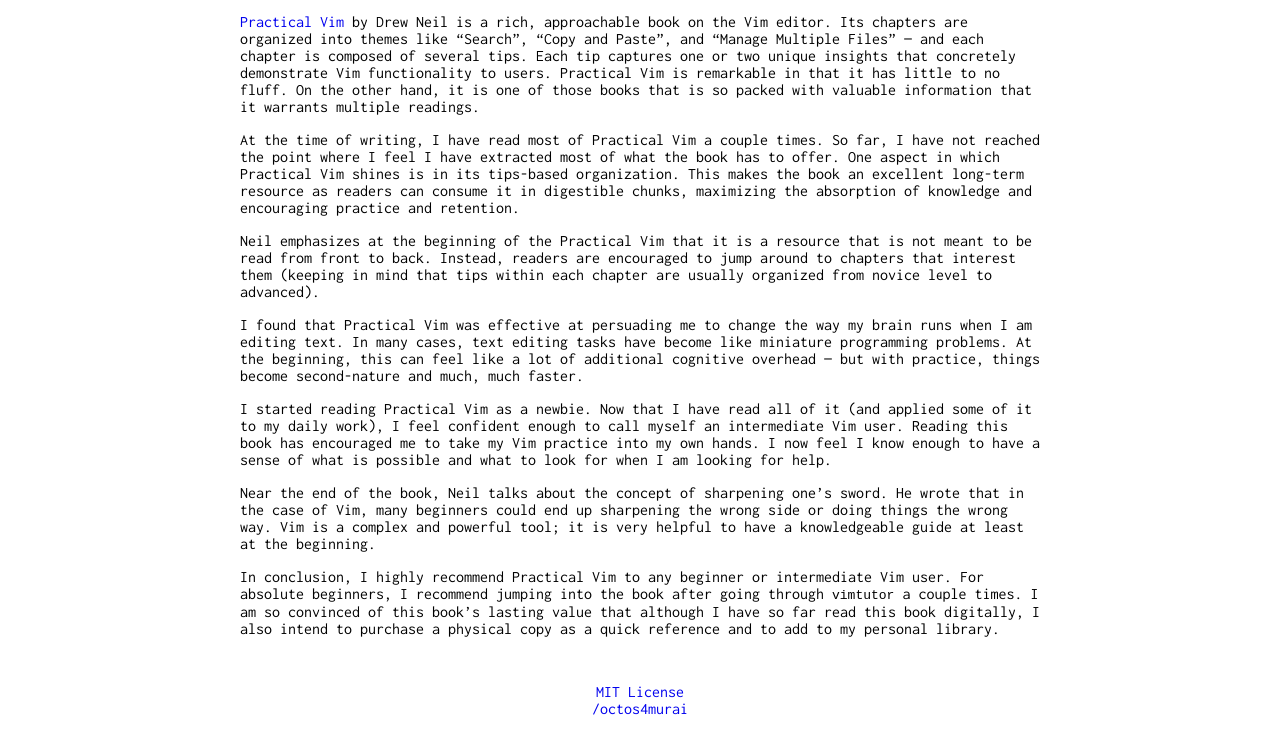
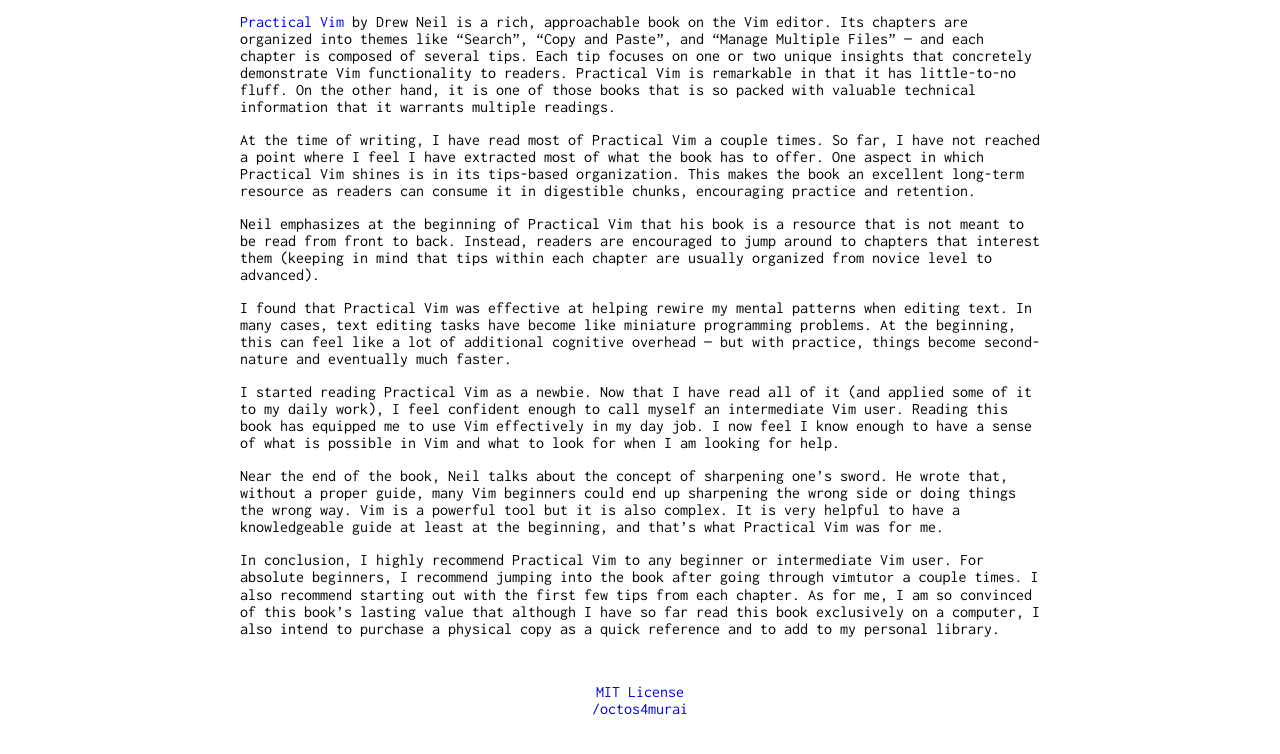
Before and after one commit to octos4murai/personal-site, an Eleventy site: page posts/2021/practical-vim-by-drew-neil.md in a window 1280 px wide. Shown: the part 162-916 px from the top of the page. Built offline with nearby package versions, Linux system fonts and the light colour scheme; Eleventy itself is replaced by a stand-in of ours; files that its build step writes are made by us from their sources; what markdown-it-sup would draw is missing.

Commit message:
Tweak post

```diff
--- a/posts/2021/practical-vim-by-drew-neil.md
+++ b/posts/2021/practical-vim-by-drew-neil.md
@@ -4,16 +4,16 @@
 date: 2021-02-21
 ---
 
-[Practical Vim](https://www.goodreads.com/book/show/13607232-practical-vim) by Drew Neil is a rich, approachable book on the Vim editor. Its chapters are organized into themes like "Search", "Copy and Paste", and "Manage Multiple Files" --- and each chapter is composed of several tips. Each tip captures one or two unique insights that concretely demonstrate Vim functionality to users. Practical Vim is remarkable in that it has little to no fluff. On the other hand, it is one of those books that is so packed with valuable information that it warrants multiple readings.
+[Practical Vim](https://www.goodreads.com/book/show/13607232-practical-vim) by Drew Neil is a rich, approachable book on the Vim editor. Its chapters are organized into themes like "Search", "Copy and Paste", and "Manage Multiple Files" --- and each chapter is composed of several tips. Each tip focuses on one or two unique insights that concretely demonstrate Vim functionality to readers. Practical Vim is remarkable in that it has little-to-no fluff. On the other hand, it is one of those books that is so packed with valuable technical information that it warrants multiple readings.
 
-At the time of writing, I have read most of Practical Vim a couple times. So far, I have not reached the point where I feel I have extracted most of what the book has to offer. One aspect in which Practical Vim shines is in its tips-based organization. This makes the book an excellent long-term resource as readers can consume it in digestible chunks, maximizing the absorption of knowledge and encouraging practice and retention.
+At the time of writing, I have read most of Practical Vim a couple times. So far, I have not reached a point where I feel I have extracted most of what the book has to offer. One aspect in which Practical Vim shines is in its tips-based organization. This makes the book an excellent long-term resource as readers can consume it in digestible chunks, encouraging practice and retention.
 
-Neil emphasizes at the beginning of the Practical Vim that it is a resource that is not meant to be read from front to back. Instead, readers are encouraged to jump around to chapters that interest them (keeping in mind that tips within each chapter are usually organized from novice level to advanced).
+Neil emphasizes at the beginning of Practical Vim that his book is a resource that is not meant to be read from front to back. Instead, readers are encouraged to jump around to chapters that interest them (keeping in mind that tips within each chapter are usually organized from novice level to advanced).
 
-I found that Practical Vim was effective at persuading me to change the way my brain runs when I am editing text. In many cases, text editing tasks have become like miniature programming problems. At the beginning, this can feel like a lot of additional cognitive overhead --- but with practice, things become second-nature and much, much faster.
+I found that Practical Vim was effective at helping rewire my mental patterns when editing text. In many cases, text editing tasks have become like miniature programming problems. At the beginning, this can feel like a lot of additional cognitive overhead --- but with practice, things become second-nature and eventually  much faster.
 
-I started reading Practical Vim as a newbie. Now that I have read all of it (and applied some of it to my daily work), I feel confident enough to call myself an intermediate Vim user. Reading this book has encouraged me to take my Vim practice into my own hands. I now feel I know enough to have a sense of what is possible and what to look for when I am looking for help.
+I started reading Practical Vim as a newbie. Now that I have read all of it (and applied some of it to my daily work), I feel confident enough to call myself an intermediate Vim user. Reading this book has equipped me to use Vim effectively in my day job. I now feel I know enough to have a sense of what is possible in Vim and what to look for when I am looking for help.
 
-Near the end of the book, Neil talks about the concept of sharpening one's sword. He wrote that in the case of Vim, many beginners could end up sharpening the wrong side or doing things the wrong way. Vim is a complex and powerful tool; it is very helpful to have a knowledgeable guide at least at the beginning.
+Near the end of the book, Neil talks about the concept of sharpening one's sword. He wrote that, without a proper guide, many Vim beginners could end up sharpening the wrong side or doing things the wrong way. Vim is a powerful tool but it is also complex. It is very helpful to have a knowledgeable guide at least at the beginning, and that's what Practical Vim was for me.
 
-In conclusion, I highly recommend Practical Vim to any beginner or intermediate Vim user. For absolute beginners, I recommend jumping into the book after going through `vimtutor` a couple times. I am so convinced of this book's lasting value that although I have so far read this book digitally, I also intend to purchase a physical copy as a quick reference and to add to my personal library.
+In conclusion, I highly recommend Practical Vim to any beginner or intermediate Vim user. For absolute beginners, I recommend jumping into the book after going through `vimtutor` a couple times. I also recommend starting out with the first few tips from each chapter. As for me, I am so convinced of this book's lasting value that although I have so far read this book exclusively on a computer, I also intend to purchase a physical copy as a quick reference and to add to my personal library.
```
Also changed, not shown: docs/posts/2021/practical-vim-by-drew-neil/index.html (+7 -7 lines).
